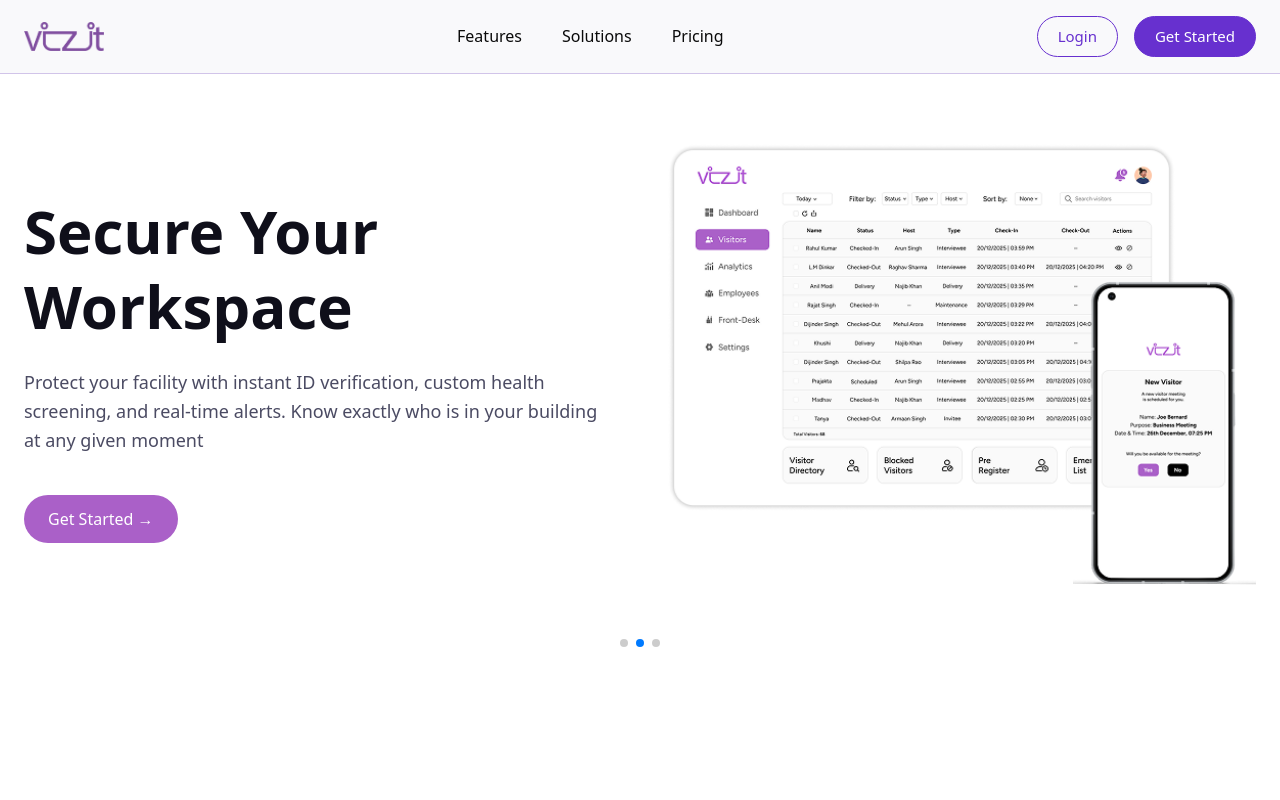
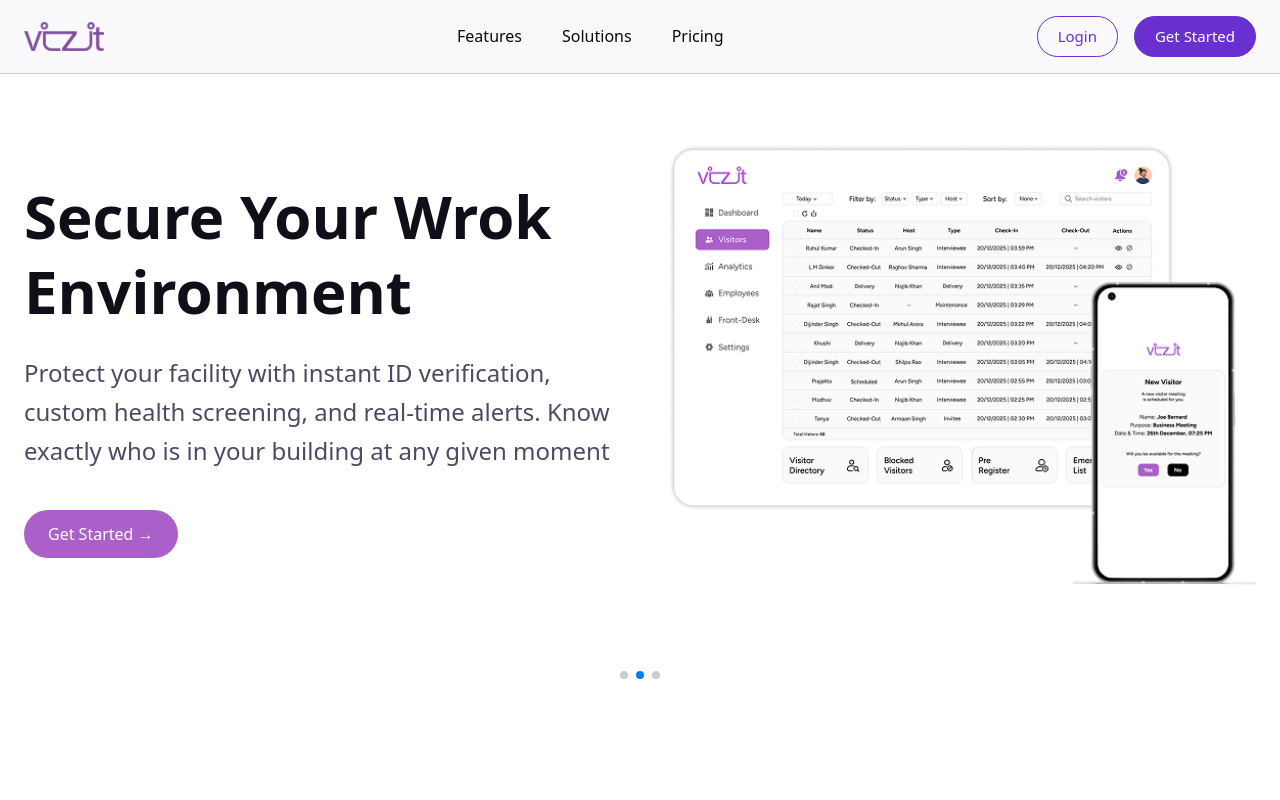
Before and after one commit to Anup-K29/Vizit-Page, a React (Vite) app: page / in a window 1280 px wide. Shown: the top 800 px of the page. Built offline with nearby package versions, Linux system fonts and the light colour scheme.

Commit message:
HeroSection Completed

```diff
--- a/src/Components/HeroSection.jsx
+++ b/src/Components/HeroSection.jsx
@@ -13,21 +13,21 @@ import "swiper/css/pagination";
 export const heroSlides = [
   {
     // badge: "UK’s #1 Visitor and Contractor Software",
-    title: "No More Paper Logbooks",
+    title: "No More Paper Log Books",
     description:
       "Move your front desk to the cloud. Track visitors, verify IDs, and stay compliant without the paperwork with a seamless and digital solution.",
     image: HeroCarousel1,
   },
   {
     // badge: "Smart Visitor Experience",
-    title: "Secure Your Workspace",
+    title: "Secure Your Wrok Environment",
     description:
       "Protect your facility with instant ID verification, custom health screening, and real-time alerts. Know exactly who is in your building at any given moment",
     image: HeroCarousel2,
   },
   {
     // badge: "Smart Visitor Experience",
-    title: "Data Made Simple",
+    title: "Insights That Drive Action",
     description:
       "Turn visitor traffic into clear reports. Track peak hours, monitor compliance, and export audit-ready logs in seconds.",
     image: HeroCarousel3,
@@ -132,8 +132,8 @@ export const HeroSection = () => {
                 <h1 className="text-4xl md:text-5xl xl:text-6xl font-bold text-[#0f0f1a] leading-tight mb-6">
                   {slide.title}
                 </h1>
-
-                <p className="text-[#4b4b63] text-lg leading-relaxed max-w-xl mb-10">
+{/* max-w-xl */}
+                <p className="text-[#4b4b63] text-2xl leading-relaxed min-w-xl mb-10">
                   {slide.description}
                 </p>
 
@@ -154,7 +154,7 @@ export const HeroSection = () => {
         ))}
       </Swiper>
 
-      <div className="hero-pagination flex justify-center mt-10"></div>
+      <div className="hero-pagination flex justify-center mt-18"></div>
     </section>
   );
 };
```
Also changed, not shown: 1 other file (tests, documents, lock files or other folders).
